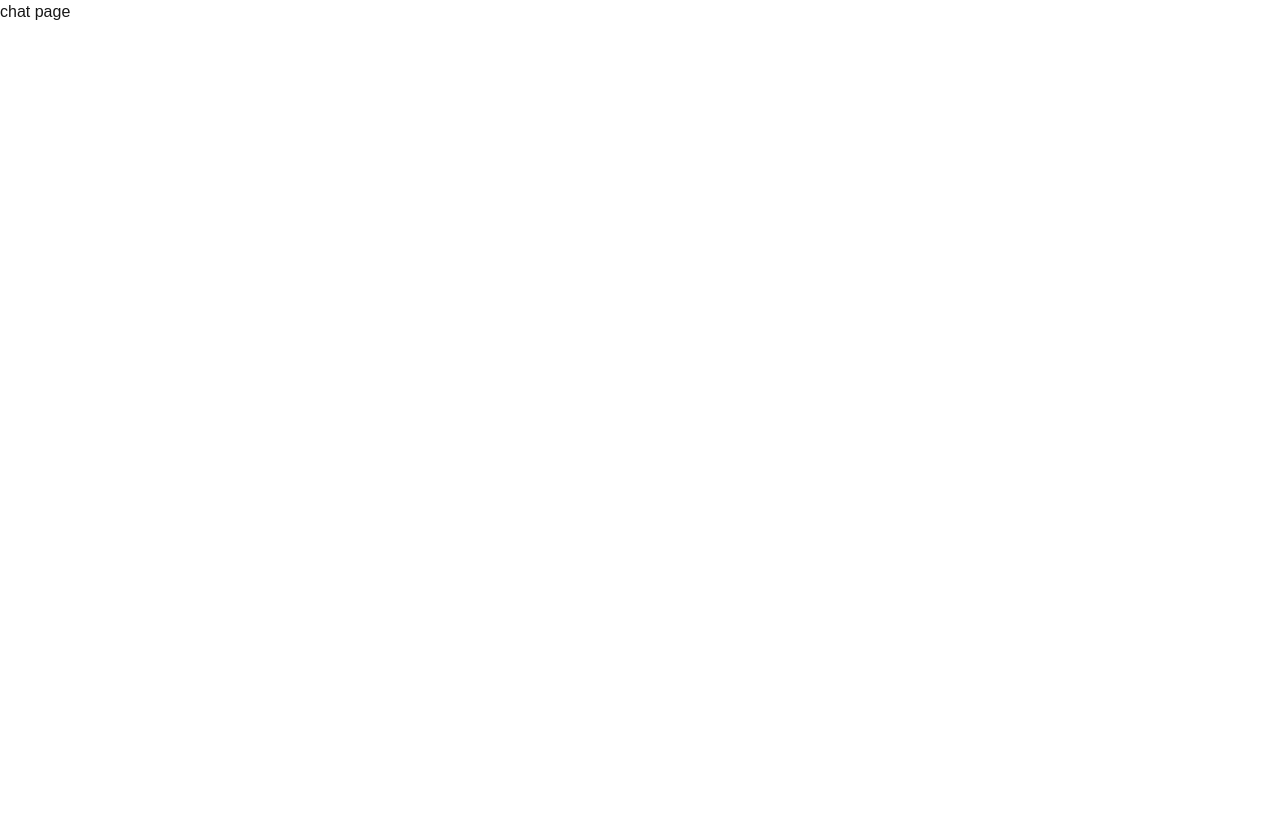
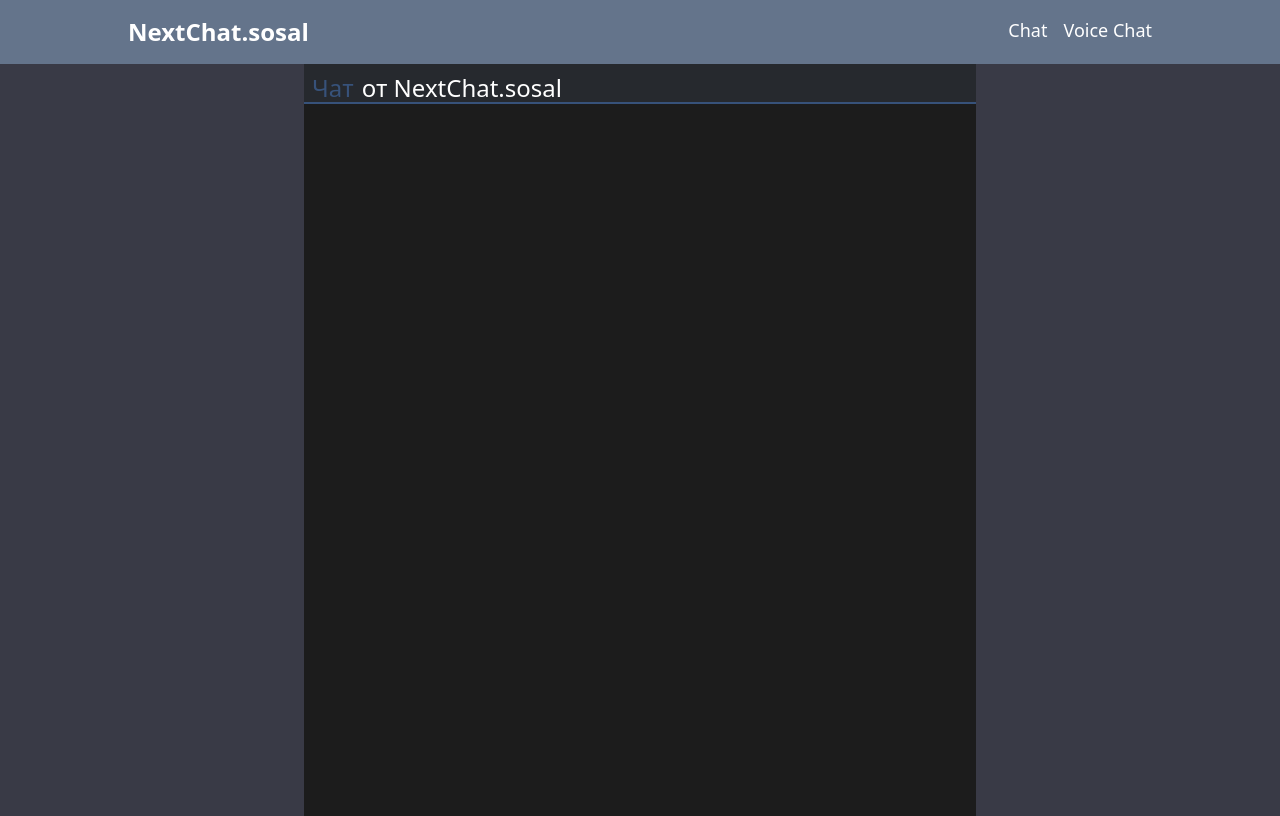
Before and after one commit to Rezzzero/NextChat, a Next.js app: page /chat in a window 1280 px wide. Built offline with nearby package versions, Linux system fonts and the light colour scheme.

Commit message:
add some pages,styles

```diff
--- a/package.json
+++ b/package.json
@@ -9,10 +9,13 @@
     "lint": "next lint"
   },
   "dependencies": {
+    "express": "^4.21.1",
     "next": "14.2.15",
     "pnpm": "^9.12.1",
     "react": "^18",
-    "react-dom": "^18"
+    "react-dom": "^18",
+    "socket.io": "^4.8.0",
+    "socket.io-client": "^4.8.0"
   },
   "devDependencies": {
     "@types/node": "^20",
--- a/src/app/chat/page.tsx
+++ b/src/app/chat/page.tsx
@@ -1,5 +1,12 @@
 const Chat = () => {
-  return <div>chat page</div>;
+  return (
+    <div className="container max-w-2xl h-[94vh] mx-auto text-2xl bg-[#1c1c1c] text-white">
+      <div className="h-[5vh] bg-[#26292e] flex border-b-2 border-[#37527a] p-2 gap-2">
+        <p className="text-[#37527a]">Чат</p>
+        <p>от NextChat.sosal</p>
+      </div>
+    </div>
+  );
 };
 
 export default Chat;
--- /dev/null
+++ b/src/app/components/Navigation/Navbar.tsx
@@ -0,0 +1,17 @@
+import Link from "next/link";
+
+const Navbar = () => {
+  return (
+    <div className="w-full h-16 bg-slate-500">
+      <div className="container max-w-5xl mx-auto flex text-white justify-between pt-4">
+        <h1 className="text-2xl font-bold">NextChat.sosal</h1>
+        <div className="flex gap-4 text-lg">
+          <Link href="/chat">Chat</Link>
+          <Link href="/voice-chat">Voice Chat</Link>
+        </div>
+      </div>
+    </div>
+  );
+};
+
+export default Navbar;
--- a/src/app/globals.css
+++ b/src/app/globals.css
@@ -2,26 +2,6 @@
 @tailwind components;
 @tailwind utilities;
 
-:root {
-  --background: #ffffff;
-  --foreground: #171717;
+body {
+  background: #393a46;
 }
-
-@media (prefers-color-scheme: dark) {
-  :root {
-    --background: #0a0a0a;
-    --foreground: #ededed;
-  }
-}
-
-body {
-  color: var(--foreground);
-  background: var(--background);
-  font-family: Arial, Helvetica, sans-serif;
-}
-
-@layer utilities {
-  .text-balance {
-    text-wrap: balance;
-  }
-}
--- a/src/app/layout.tsx
+++ b/src/app/layout.tsx
@@ -1,6 +1,7 @@
 import type { Metadata } from "next";
 import localFont from "next/font/local";
 import "./globals.css";
+import Navbar from "./components/Navigation/Navbar";
 
 const geistSans = localFont({
   src: "./fonts/GeistVF.woff",
@@ -28,6 +29,7 @@ export default function RootLayout({
       <body
         className={`${geistSans.variable} ${geistMono.variable} antialiased`}
       >
+        <Navbar />
         {children}
       </body>
     </html>
--- a/src/app/page.tsx
+++ b/src/app/page.tsx
@@ -1,13 +1,9 @@
-import Link from "next/link";
+// src/app/page.tsx
+import { redirect } from "next/navigation";
 
-export default function HomePage() {
-  return (
-    <div>
-      <h1>Home Page</h1>
-      <p>This is the home page.</p>
+const HomePage = () => {
+  redirect("/chat");
+  return null;
+};
 
-      <Link href="/voice-chat">Voice Chat</Link>
-      <Link href="/chat">Chat</Link>
-    </div>
-  );
-}
+export default HomePage;
--- a/src/app/voice-chat/page.tsx
+++ b/src/app/voice-chat/page.tsx
@@ -1,5 +1,12 @@
 const VoiceChat = () => {
-  return <div>voice chat page</div>;
+  return (
+    <div className="container max-w-2xl h-[94vh] mx-auto text-2xl bg-[#1c1c1c] text-white">
+      <div className="h-[5vh] bg-[#26292e] flex border-b-2 border-[#37527a] p-2 gap-2">
+        <p className="text-[#37527a]">Голосовой чат</p>
+        <p>от NextChat.sosal</p>
+      </div>
+    </div>
+  );
 };
 
 export default VoiceChat;
```
Also changed, not shown: 1 other file (tests, documents, lock files or other folders).
